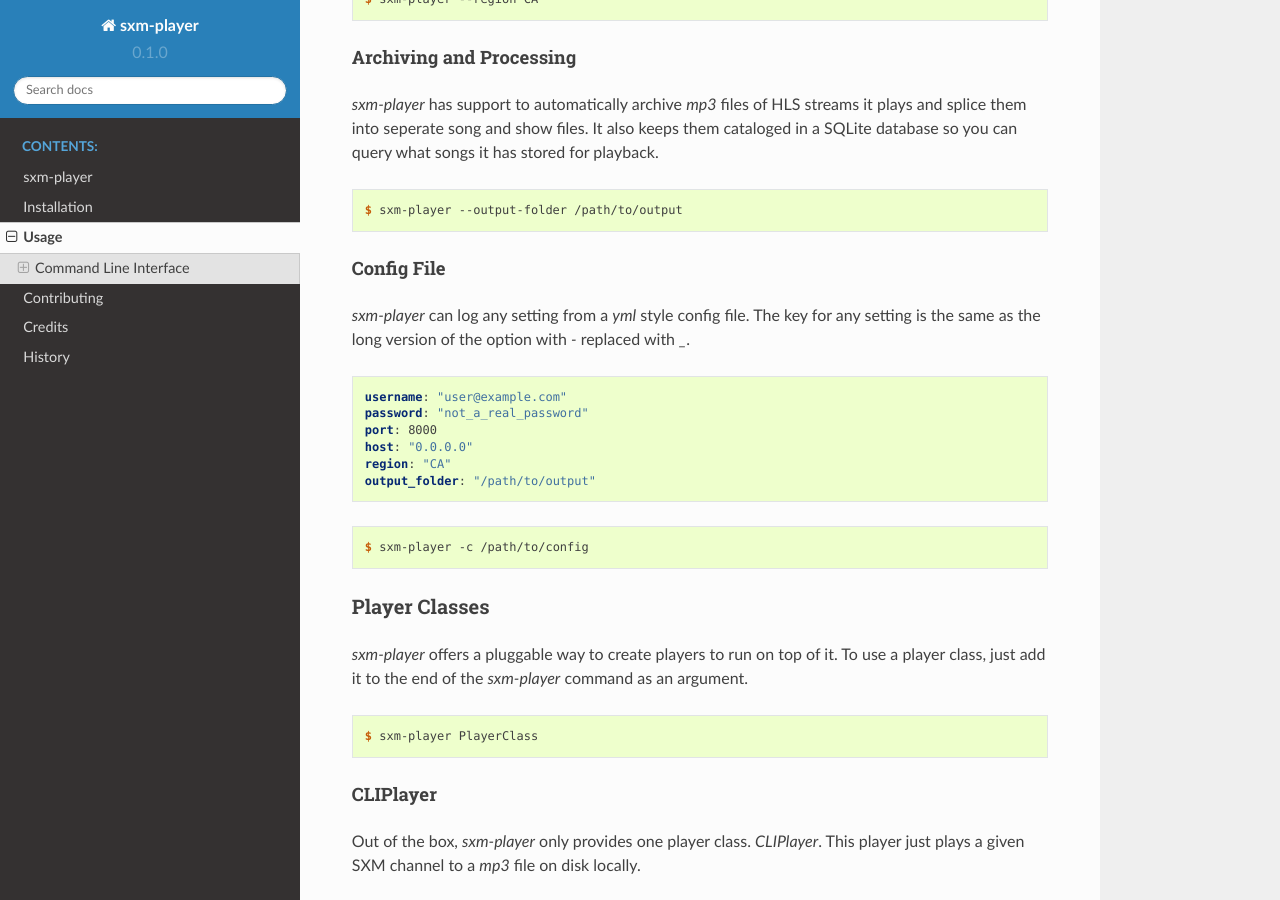
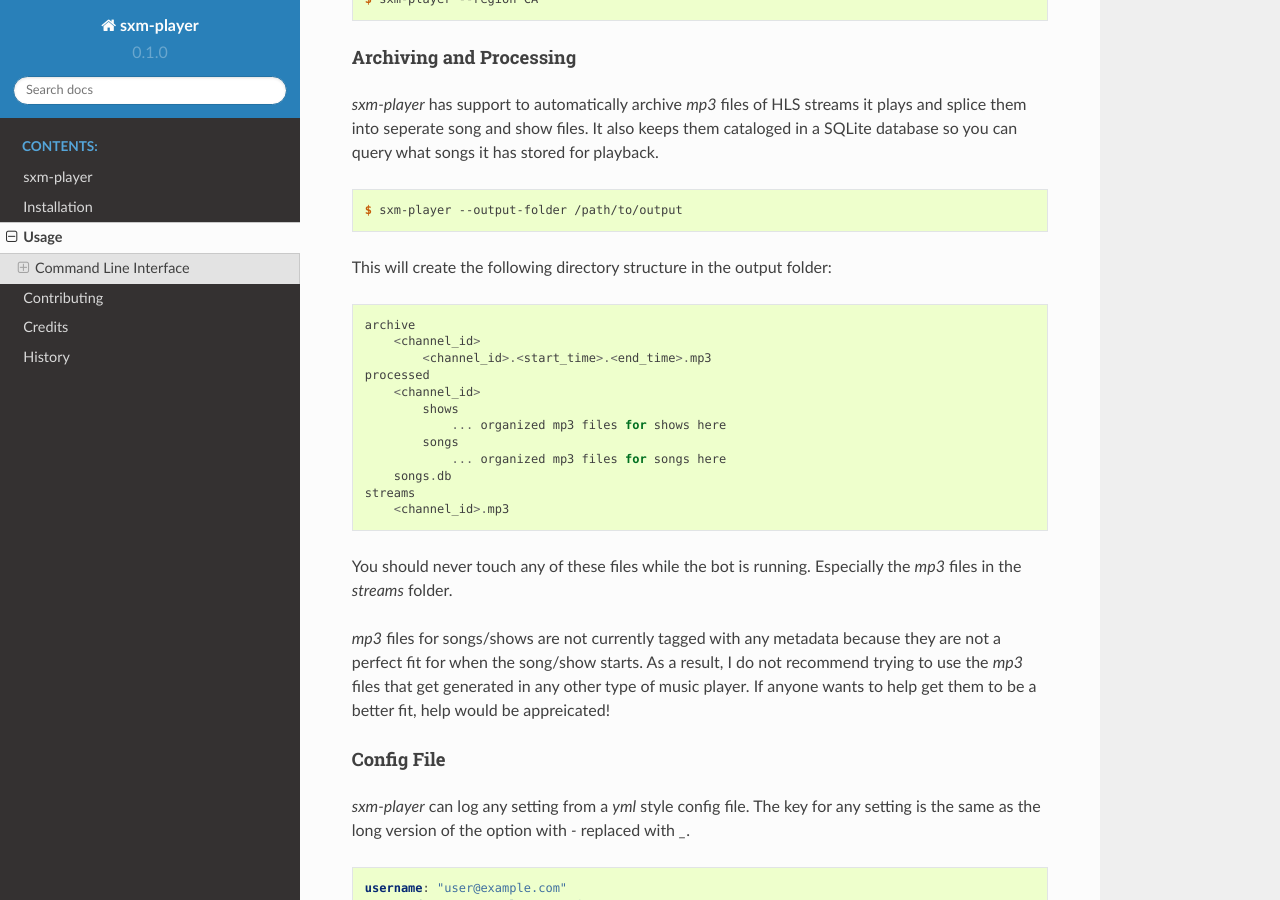
Before and after one commit to AngellusMortis/sxm-player, a Sphinx documentation site: the page built from docs/usage.rst, in a window 1280 px wide and 900 px high, scrolled down 1146 px. Built offline with Sphinx 7.4.7 and the Read the Docs theme 2.0.0, drawn with Linux system fonts in a browser that asks for light colours.

Commit message:
Docs updates

```diff
--- a/docs/usage.rst
+++ b/docs/usage.rst
@@ -68,6 +68,30 @@
 
     $ sxm-player --output-folder /path/to/output
 
+This will create the following directory structure in the output folder::
+
+    archive
+        <channel_id>
+            <channel_id>.<start_time>.<end_time>.mp3
+    processed
+        <channel_id>
+            shows
+                ... organized mp3 files for shows here
+            songs
+                ... organized mp3 files for songs here
+        songs.db
+    streams
+        <channel_id>.mp3
+
+You should never touch any of these files while the bot is running. Especially
+the `mp3` files in the `streams` folder.
+
+`mp3` files for songs/shows are not currently tagged with any metadata because
+they are not a perfect fit for when the song/show starts. As a result, I do not
+recommend trying to use the `mp3` files that get generated in any other type of
+music player. If anyone wants to help get them to be a better fit, help would
+be appreicated!
+
 Config File
 +++++++++++
 
--- a/setup.py
+++ b/setup.py
@@ -38,8 +38,6 @@
         "License :: OSI Approved :: MIT License",
         "Natural Language :: English",
         "Programming Language :: Python :: 3",
-        "Programming Language :: Python :: 3.4",
-        "Programming Language :: Python :: 3.5",
         "Programming Language :: Python :: 3.6",
         "Programming Language :: Python :: 3.7",
     ],
```
Also changed, not shown: 1 other file.
